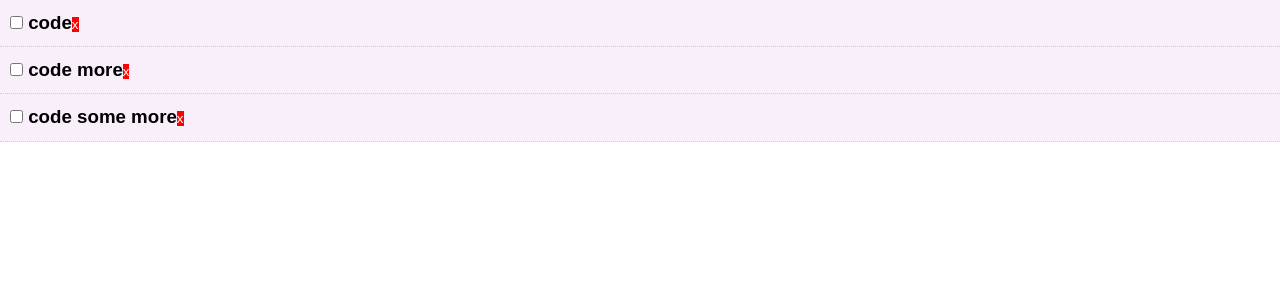
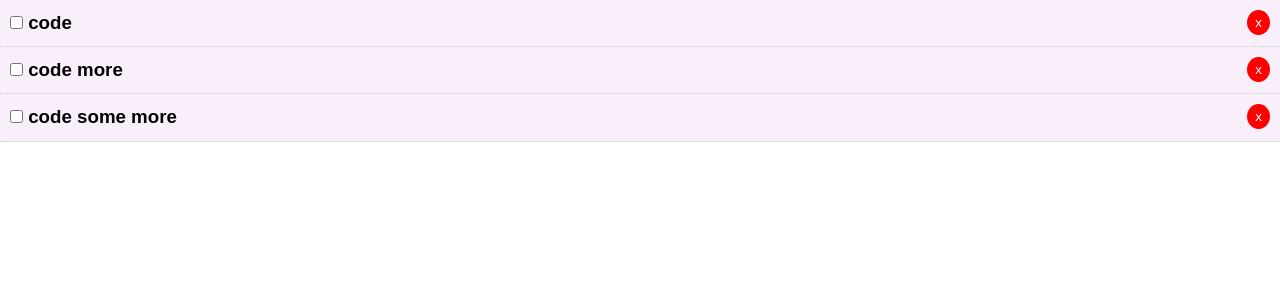
Before and after one commit to KhanDoors/react-practice-app, a React (Create React App) app: page / in a window 1280 px wide. Shown: the top 300 px of the page. Built offline with nearby package versions, Linux system fonts and the light colour scheme.

Commit message:
crud done

```diff
--- a/src/App.js
+++ b/src/App.js
@@ -35,11 +35,21 @@
     });
   };
 
+  delTodo = id => {
+    this.setState({
+      todos: [...this.state.todos.filter(todo => todo.id !== id)]
+    });
+  };
+
   render() {
     return (
       <div className="App">
         <header>
-          <Todos todos={this.state.todos} markComplete={this.markComplete} />
+          <Todos
+            todos={this.state.todos}
+            markComplete={this.markComplete}
+            delTodo={this.delTodo}
+          />
         </header>
       </div>
     );
--- a/src/components/TodoItem.js
+++ b/src/components/TodoItem.js
@@ -21,7 +21,9 @@
             onChange={this.props.markComplete.bind(this, id)}
           />{" "}
           {title}
-          <button style={btnStyle}>x</button>
+          <button onClick={this.props.delTodo.bind(this, id)} style={btnStyle}>
+            x
+          </button>
         </h3>
       </div>
     );
@@ -35,7 +37,11 @@
 const btnStyle = {
   background: "#ff0000",
   color: "#fff",
-  border: "none"
+  border: "none",
+  padding: "5px 8px",
+  borderRadius: "50%",
+  cursor: "pointer",
+  float: "right"
 };
 
 export default TodoItem;
--- a/src/components/Todos.js
+++ b/src/components/Todos.js
@@ -9,6 +9,7 @@
         key={todo.id}
         todo={todo}
         markComplete={this.props.markComplete}
+        delTodo={this.props.delTodo}
       />
     ));
   }
```
